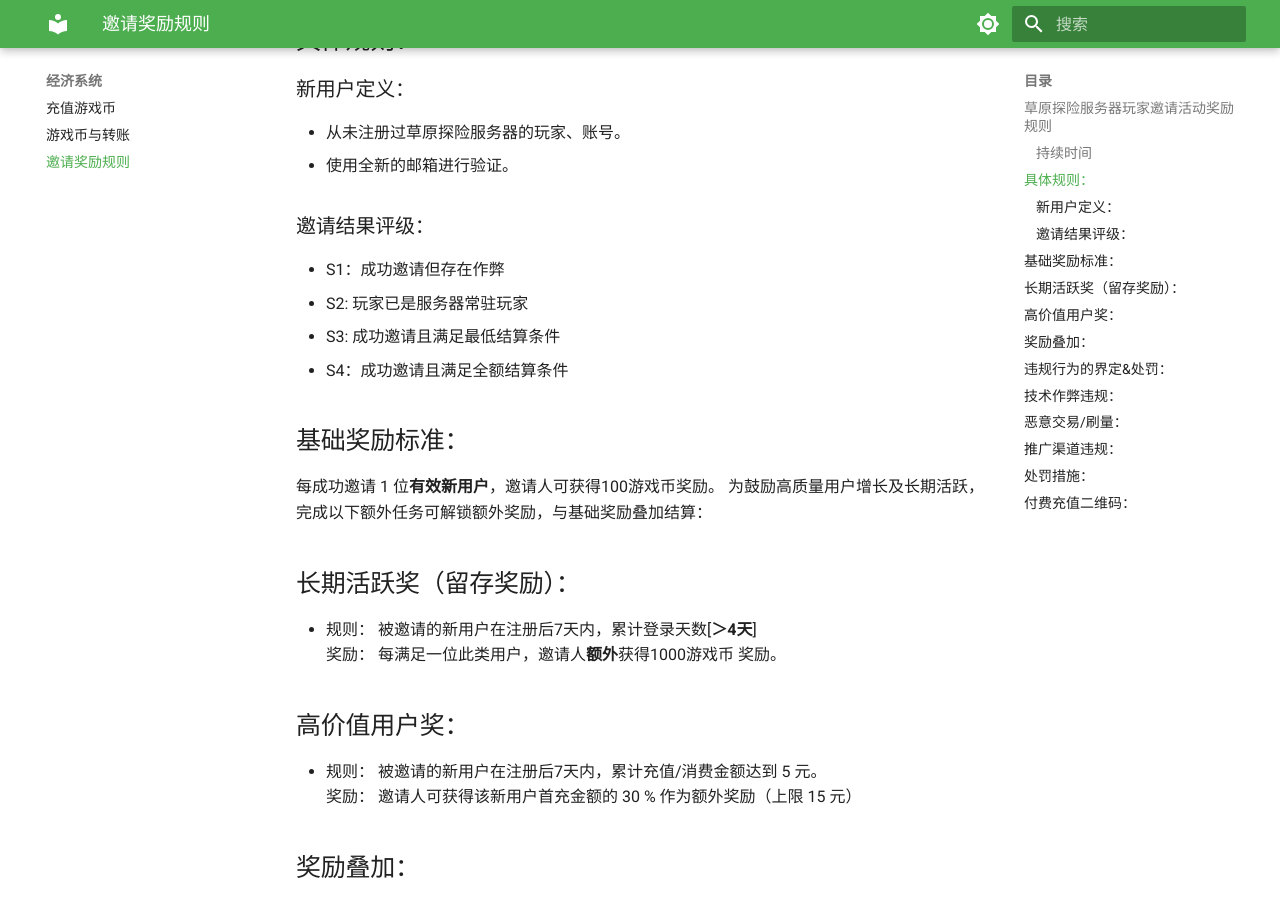
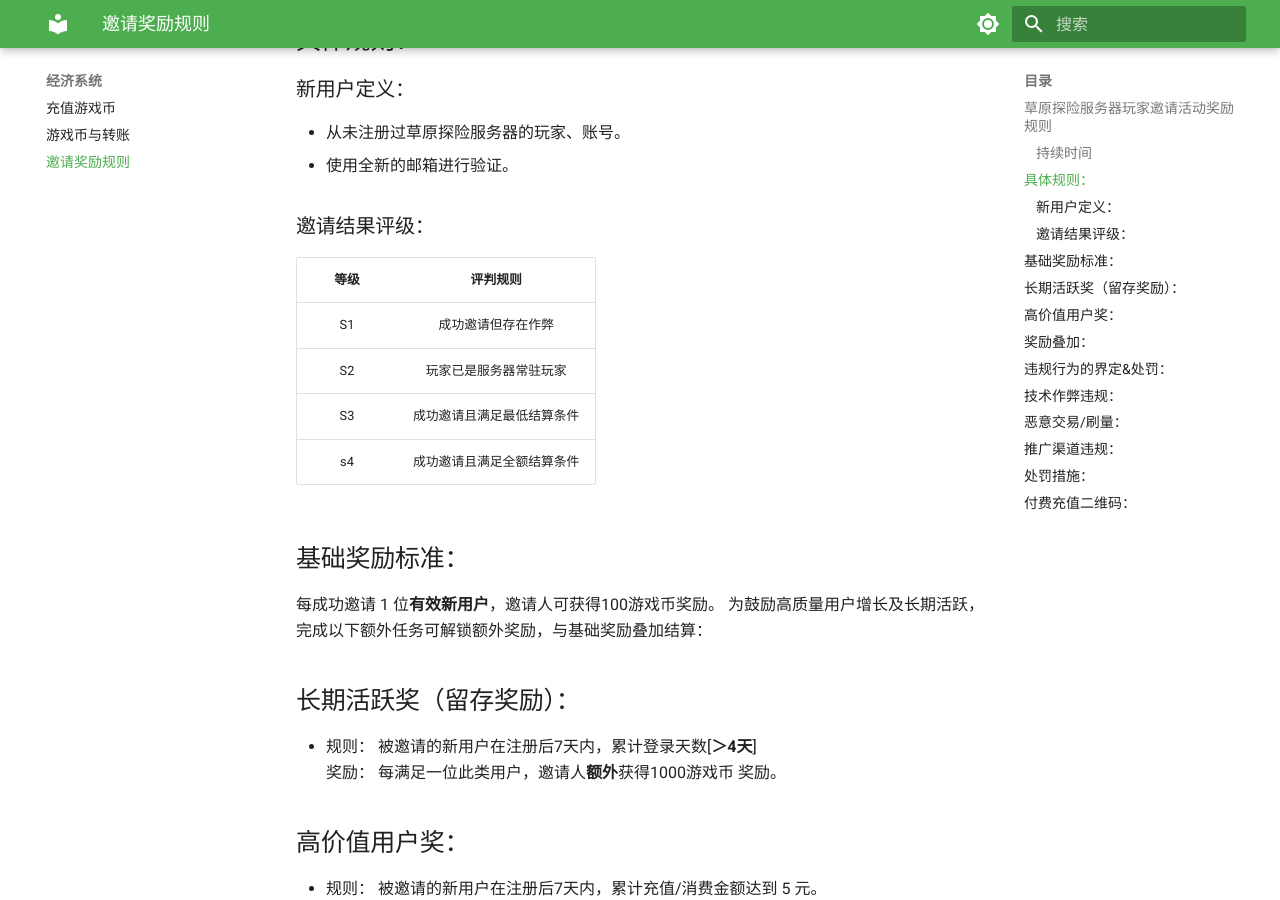
Before and after one commit to ypsdf1/caoyuanwiki, an MkDocs documentation site: the page built from docs/invite.md, in a window 1280 px wide and 900 px high, scrolled down 393 px. Built offline with MkDocs 1.6.1 and Material for MkDocs 9.7.7, drawn with Linux system fonts in a browser that asks for light colours.

Commit message:
更新邀请奖励活动规则

```diff
--- a/docs/invite.md
+++ b/docs/invite.md
@@ -8,10 +8,12 @@
 - 从未注册过草原探险服务器的玩家、账号。
 - 使用全新的邮箱进行验证。
 ### 邀请结果评级：
-- S1：成功邀请但存在作弊
-- S2: 玩家已是服务器常驻玩家
-- S3: 成功邀请且满足最低结算条件
-- S4：成功邀请且满足全额结算条件
+| 等级 | 评判规则 |
+| :---: | :---: |
+| S1 | 成功邀请但存在作弊 |
+| S2 | 玩家已是服务器常驻玩家 |
+| S3 | 成功邀请且满足最低结算条件 |
+| s4 | 成功邀请且满足全额结算条件 |
 
 ## 基础奖励标准：
 每成功邀请 1 位**有效新用户**，邀请人可获得100游戏币奖励。
```
